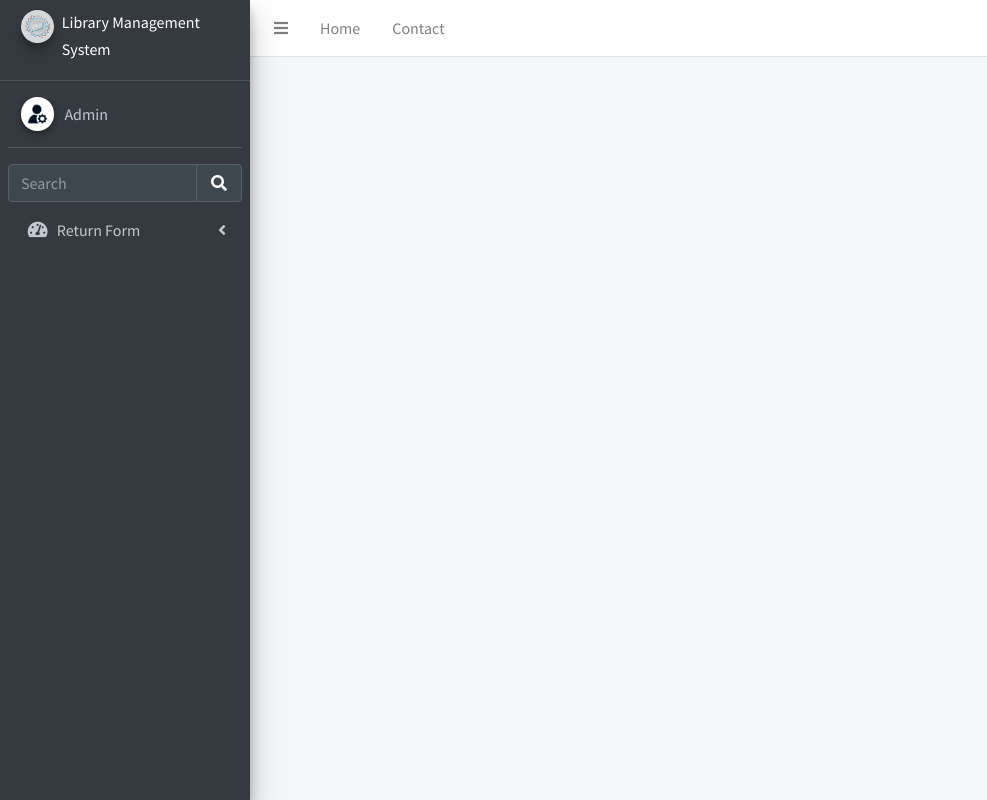
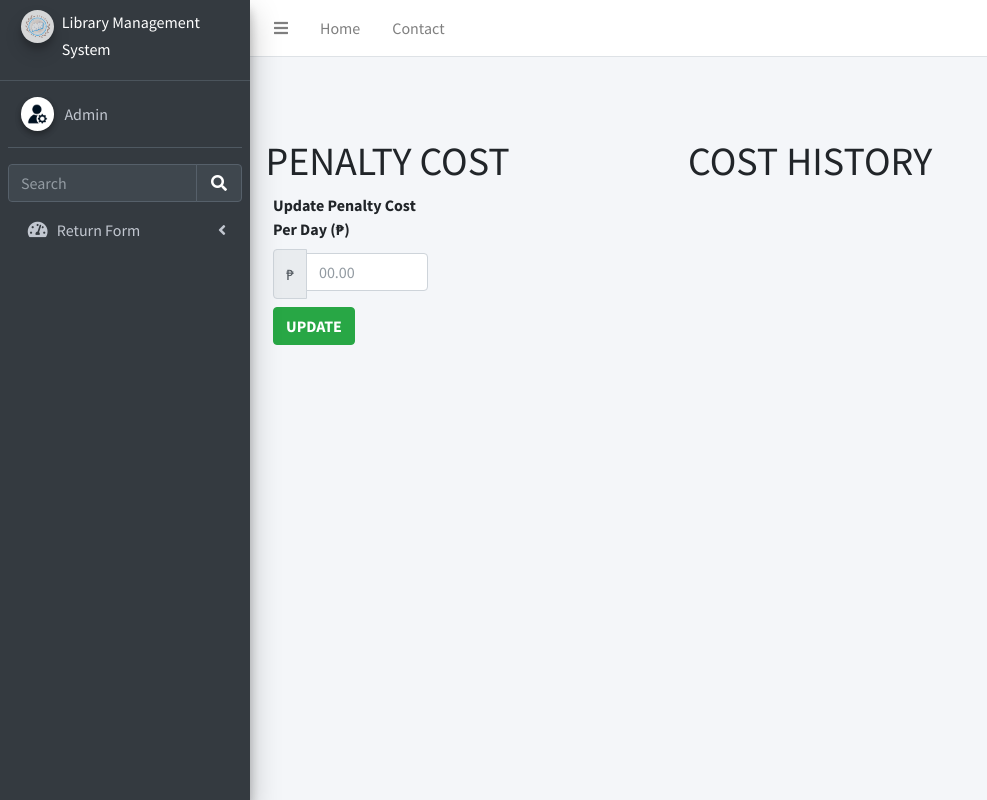
Before and after one commit to Portan21/Library-System, a PHP site: page /penaltycost.php in a window 1280 px wide. Shown: the whole page, without its empty margins (0-987 px from the left). Run offline with PHP 8.4, Linux system fonts and the light colour scheme; the visitor is signed in with stand-in values (Sample User, id 1); data that the repository does not hold is empty; some libraries are stand-ins or nearby versions.

Commit message:
penaltycost

```diff
--- a/PHP/penaltycost.php
+++ b/PHP/penaltycost.php
@@ -12,7 +12,7 @@ if(empty($_SESSION["accountID"])){
 <head>
   <meta charset="utf-8">
   <meta name="viewport" content="width=device-width, initial-scale=1">
-  <title>Catalog</title>
+  <title>Penalty Cost</title>
   <link rel="stylesheet" href="../CSS/index.css">
   <link rel = "stylesheet" href = "https://cdnjs.cloudflare.com/ajax/libs/twitter-bootstrap/5.3.0/css/bootstrap.min.css">
   <link rel = "stylesheet" href = "https://cdn.datatables.net/1.13.6/css/dataTables.bootstrap5.min.css">
@@ -122,6 +122,36 @@ if(empty($_SESSION["accountID"])){
     <!-- Main content -->
     <section class="content">
 
+    <div class="container pt-5">
+        <div class="row pt-3"></div>
+
+        <div class="row mb-2">
+            <div class="col">
+            </div>
+        </div>
+            <form action="" method="post" autocomplete="off">
+                <div class="row">
+                <div class="col-md-5 mb-3 left-section">
+                    <h1 class="mt-2 text-uppercase">Penalty cost</h1>
+                    <div class="col-md-5">
+                        <label for="title">Update Penalty Cost Per Day (₱)</label>
+                        <div class="input-group">
+                            <span class="input-group-text">₱</span>
+                            <input type="number" class="form-control mb-2 mt-1" value="" name="cost" placeholder="00.00" required>
+                        </div>
+                        <div class="mt-2">
+                            <button type="submit" name="submit" id="submit" class="btn btn-success btn-large"><b>UPDATE</b></button>
+                        </div>
+                    </div>
+                </div>
+            </form>
+
+                <div class="col-md-7 mb-5 right-section">
+                        <h1 class="mt-2 text-uppercase">Cost History</h1>
+                    </div>
+                </div>
+    </div>
+
 
     </section>
     </div>
```
